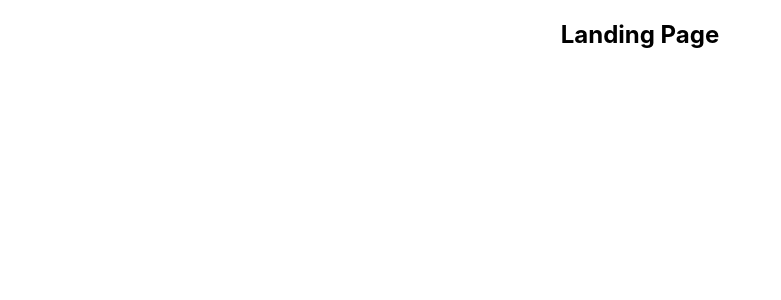
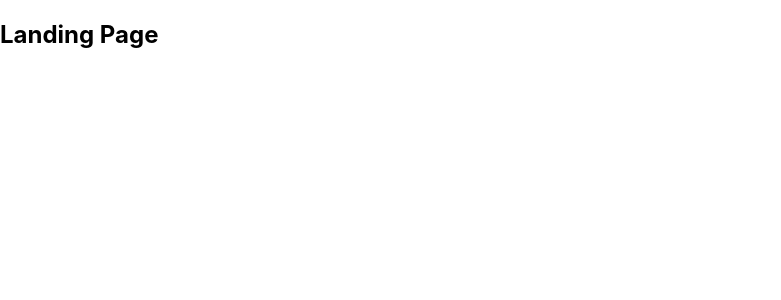
Before and after one commit to AasaChristian/trainingMajors, a React (Create React App) app: page / in a window 1280 px wide. Shown: the top 300 px of the page, without its empty margins (0-781 px from the left). Built offline with nearby package versions, Linux system fonts and the light colour scheme.

Commit message:
created styled components file styled landing page

```diff
--- a/src/App.css
+++ b/src/App.css
@@ -1,28 +1,14 @@
+* {
+  box-sizing: border-box;
+  height: auto;
+}
+#root {
+  height: 100%;
+}
 .App {
-  text-align: center;
+  height: 90%;
+  width: 100%;
+  max-height: 100%;
+  max-width: 100%;
+  position: relative;
 }
-
-.App-logo {
-  height: 40vmin;
-  pointer-events: none;
-}
-
-@media (prefers-reduced-motion: no-preference) {
-  .App-logo {
-    animation: App-logo-spin infinite 20s linear;
-  }
-}
-
-
-.App-link {
-  color: #61dafb;
-}
-
-@keyframes App-logo-spin {
-  from {
-    transform: rotate(0deg);
-  }
-  to {
-    transform: rotate(360deg);
-  }
-}
```
Also changed, not shown: src/Components/StyledComponents.js (added, +33 -0 lines).
